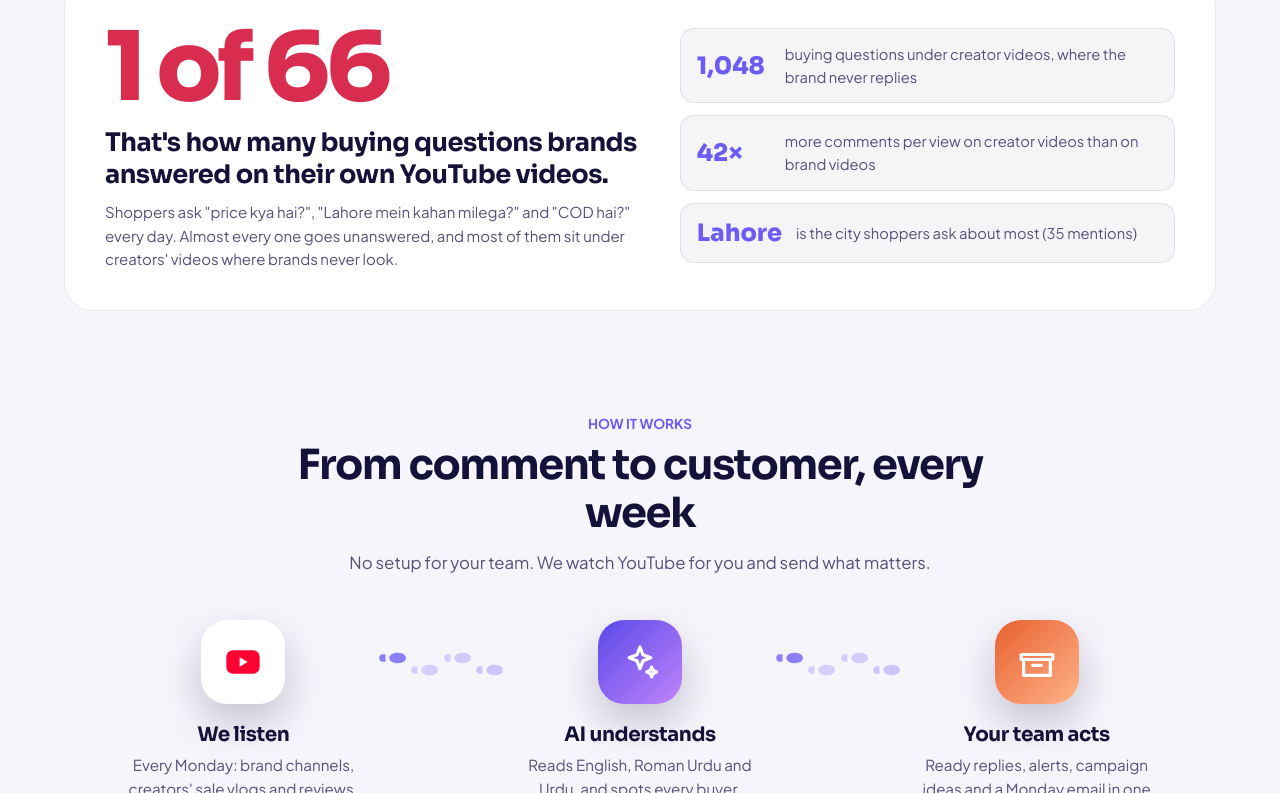
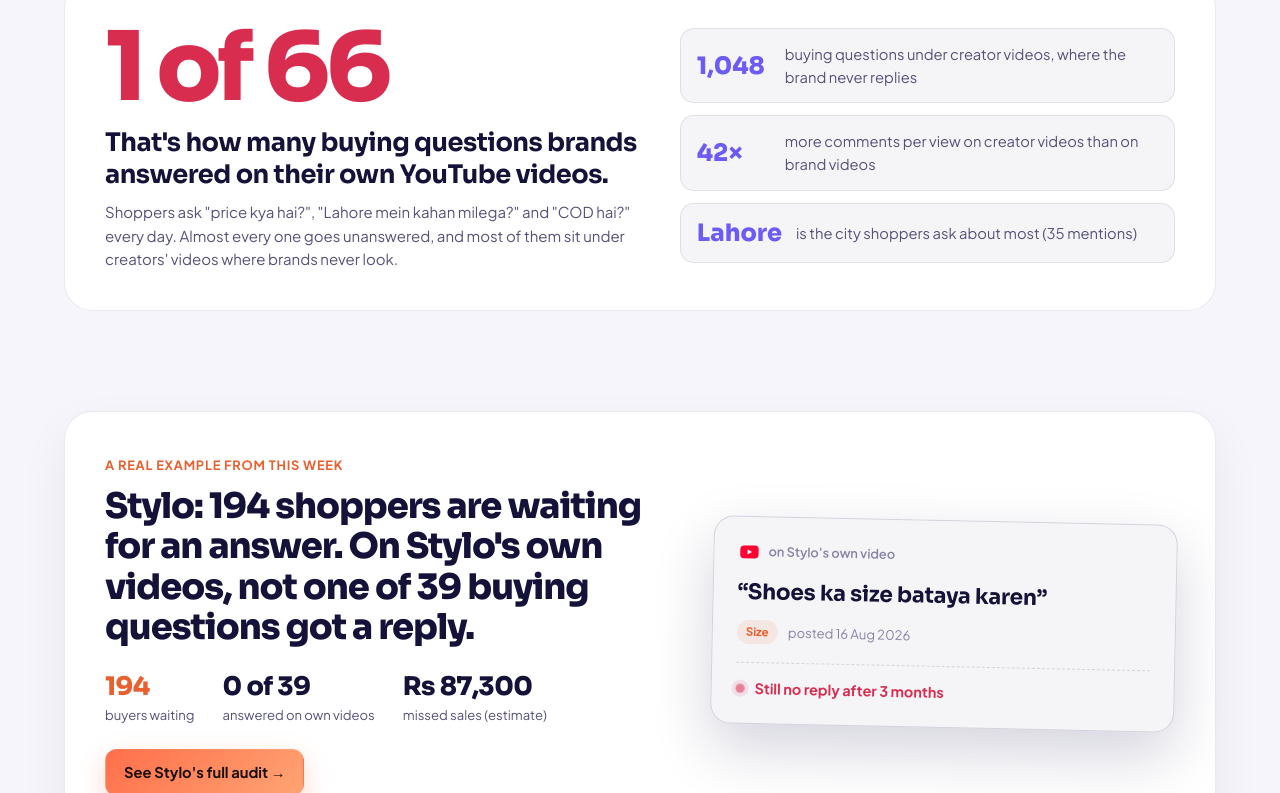
Before and after one commit to usamahanif349/joota-pulse, a plain HTML site: page index.html in a window 1280 px wide. Shown: the part 2007-2800 px from the top of the page. Drawn offline with Linux system fonts and the light colour scheme.

Commit message:
Real example section, WebP screenshots

```diff
--- a/index.html
+++ b/index.html
@@ -96,6 +96,23 @@
       <div class="fact"><b data-k="cmratio">–</b><span>more comments per view on creator videos than on brand videos</span></div>
       <div class="fact"><b data-k="city">–</b><span data-k="citytxt">is the city shoppers ask about most</span></div>
     </div>
+  </div>
+</section>
+
+<section class="lp sec" id="story" hidden>
+  <div class="reveal case">
+    <div class="case-l">
+      <small>A REAL EXAMPLE FROM THIS WEEK</small>
+      <h2 id="case-h">–</h2>
+      <div class="case-stats" id="case-stats"></div>
+      <a class="btn coral" id="case-cta" href="#">See the full audit →</a>
+    </div>
+    <figure class="case-q">
+      <div class="yt"><svg viewBox="0 0 24 24" aria-hidden="true"><rect x="2" y="5" width="20" height="14" rx="4" fill="#FF0033"/><path d="M10 9.2v5.6l4.8-2.8z" fill="#fff"/></svg><span id="case-where">YouTube comment</span></div>
+      <blockquote id="case-text">–</blockquote>
+      <figcaption><span class="tag hot" id="case-tag">Buyer</span><span id="case-age">–</span></figcaption>
+      <div class="case-wait"><i></i><span id="case-wait">Still no reply</span></div>
+    </figure>
   </div>
 </section>
 
--- a/site.js
+++ b/site.js
@@ -71,14 +71,46 @@
     show(0);
   }
 
+  /* a real example: the brand with the most waiting buyers among those with enough questions on their
+     own videos, and its oldest clear buying question that is still unanswered */
+  function story(D) {
+    const NOT = /\d:\d\d|co ?-?ord|dress|suit|shirt|kurt|lawn|dupatta|lehenga|frock|trouser|jeans|bag|makeup|jewel|http|@/i;
+    const cands = D.brands.map(b => D.spaces[b]).filter(s => s.own_q >= 5).sort((x, y) => y.waiting - x.waiting);
+    const s = cands[0]; if (!s) return;
+    const b = s.brands[0], name = b.replace(" Pakistan", "");
+    const now = new Date(D.updated + "T00:00:00");
+    const qs = D.inbox.filter(m => m.brand === b && m.ask !== "Complaint" && m.text.length >= 15 && m.text.length <= 110 && /[a-z]{3}/i.test(m.text) && !NOT.test(m.text))
+      .filter(m => (now - new Date(m.date + "T00:00:00")) / 864e5 >= 14);
+    const pick = qs.find(m => m.own) || qs[0]; if (!pick) return;
+    const days = Math.round((now - new Date(pick.date + "T00:00:00")) / 864e5);
+    const age = days >= 60 ? `${Math.round(days / 30)} months` : `${Math.round(days / 7)} weeks`;
+    $("#case-h").textContent = `${name}: ${fmt(s.waiting)} shoppers are waiting for an answer. On ${name}'s own videos, ${s.own_answered === 0 ? `not one of ${s.own_q}` : `only ${s.own_answered} of ${s.own_q}`} buying questions got a reply.`;
+    $("#case-stats").innerHTML = `<div><b style="color:var(--coral)">${fmt(s.waiting)}</b><span>buyers waiting</span></div>
+      <div><b>${s.own_answered} of ${s.own_q}</b><span>answered on own videos</span></div><div><b>${money(s.waiting)}</b><span>missed sales (estimate)</span></div>`;
+    $("#case-cta").href = `audit.html?brand=${encodeURIComponent(b)}`;
+    $("#case-cta").textContent = `See ${name}'s full audit →`;
+    $("#case-where").textContent = pick.own ? `on ${name}'s own video` : `under a video about ${name}`;
+    $("#case-text").textContent = `“${pick.text}”`;
+    $("#case-tag").textContent = pick.ask;
+    $("#case-age").textContent = `posted ${new Date(pick.date + "T00:00:00").toLocaleDateString("en-GB", { day: "numeric", month: "short", year: "numeric" })}`;
+    $("#case-wait").textContent = `Still no reply after ${age}`;
+    $("#story").hidden = false;
+  }
+
+  /* screenshots: light WebP versions, JPEG if a WebP isn't there yet */
+  function loadImg(img, base) {
+    img.onerror = () => { img.onerror = null; img.src = base + ".jpg"; };
+    img.src = base + ".webp";
+  }
+
   /* theme */
   const SUN = '<svg viewBox="0 0 24 24" fill="none" stroke="currentColor" stroke-width="1.8" stroke-linecap="round" aria-hidden="true"><circle cx="12" cy="12" r="4"/><path d="M12 2v2M12 20v2M4.9 4.9l1.4 1.4M17.7 17.7l1.4 1.4M2 12h2M20 12h2M4.9 19.1l1.4-1.4M17.7 6.3l1.4-1.4"/></svg>';
   const MOON = '<svg viewBox="0 0 24 24" fill="none" stroke="currentColor" stroke-width="1.8" stroke-linecap="round" stroke-linejoin="round" aria-hidden="true"><path d="M20 14.5A8 8 0 019.5 4a8 8 0 1010.5 10.5z"/></svg>';
   const setTheme = t => {
     document.documentElement.setAttribute("data-theme", t); $("#theme").innerHTML = t === "light" ? MOON : SUN;
     const dir = t === "light" ? "light" : "dark";
-    $$("[data-shot]").forEach(i => i.src = `shots/${dir}/${i.dataset.shot}.jpg`);
-    $$("[data-crop]").forEach(i => i.src = `shots/${dir}/crop-${i.dataset.crop}.jpg`);
+    $$("[data-shot]").forEach(i => { i.dataset.dir = dir; if (i.classList.contains("on") || i.getAttribute("src")) loadImg(i, `shots/${dir}/${i.dataset.shot}`); });
+    $$("[data-crop]").forEach(i => loadImg(i, `shots/${dir}/crop-${i.dataset.crop}`));
   };
   let theme = document.documentElement.getAttribute("data-theme") || "dark";
   setTheme(theme);
@@ -94,6 +126,7 @@
       i = k;
       tabs.forEach((t, n) => { t.classList.toggle("on", n === k); t.setAttribute("aria-selected", String(n === k)); t.classList.remove("run"); });
       imgs.forEach((im, n) => im.classList.toggle("on", n === k));
+      [k, (k + 1) % imgs.length].forEach(n => { const im = imgs[n]; if (!im.getAttribute("src")) loadImg(im, `shots/${im.dataset.dir || "dark"}/${im.dataset.shot}`); });
       if (!still && !paused) { void tabs[k].offsetWidth; tabs[k].classList.add("run"); }
     };
     let paused = false;
@@ -117,6 +150,7 @@
     $$('[data-k="waiting"]').forEach(el => el.closest(".proof-strip") ? countUp(el, a.waiting, n => fmt(Math.round(n))) : (el.textContent = fmt(a.waiting)));
     $$('[data-k="money"]').forEach(el => countUp(el, a.waiting, n => money(n)));
     demo(D);
+    story(D);
     set("brands", D.brands.length);
     set("ratio", `${a.own_answered} of ${a.own_q}`);
     set("creatorq", fmt(a.creator_q));
--- a/styles.css
+++ b/styles.css
@@ -931,3 +931,20 @@ kbd { font: 600 .72rem var(--body); padding: 2px 6px; border-radius: 6px; backgr
 .ws-opt .tick { width: 16px; height: 16px; margin-left: auto; color: var(--violet); opacity: 0; }
 .ws-opt[aria-selected="true"] { background: var(--violet-soft); } .ws-opt[aria-selected="true"] .tick { opacity: 1; }
 @media (max-width: 820px) { .ws-btn .ws-name { max-width: 130px; } .ws-menu { position: fixed; left: 12px; right: 12px; top: 64px; width: auto; } }
+/* real example */
+.case { display: grid; grid-template-columns: 1.1fr .9fr; gap: 40px; align-items: center; padding: 40px; border-radius: var(--r-xl);
+  background: var(--s1); border: 1px solid var(--line); }
+:root[data-theme="light"] .case { background: #fff; box-shadow: 0 20px 50px rgba(20, 16, 60, .06); }
+.case-l small { color: var(--coral); font-weight: 700; font-size: .8rem; letter-spacing: .06em; }
+.case-l h2 { font: 800 clamp(1.5rem, 3vw, 2.2rem)/1.15 var(--display); letter-spacing: -.03em; margin-top: 10px; }
+.case-stats { display: flex; gap: 28px; flex-wrap: wrap; margin: 22px 0 24px; }
+.case-stats b { display: block; font: 800 1.6rem var(--display); letter-spacing: -.02em; }
+.case-stats span { font-size: .82rem; color: var(--muted); }
+.case-q { margin: 0; padding: 24px; border-radius: 20px; background: var(--s2); border: 1px solid var(--line-2); transform: rotate(1.2deg); box-shadow: 0 24px 60px rgba(20, 14, 70, .18); }
+.case-q .yt { display: flex; align-items: center; gap: 8px; font-size: .8rem; color: var(--dim); font-weight: 600; }
+.case-q .yt svg { width: 22px; height: 22px; }
+.case-q blockquote { margin: 14px 0 0; font: 700 1.35rem/1.35 var(--display); letter-spacing: -.01em; }
+.case-q figcaption { display: flex; gap: 10px; align-items: center; margin-top: 14px; font-size: .82rem; color: var(--dim); }
+.case-wait { display: flex; align-items: center; gap: 10px; margin-top: 18px; padding-top: 14px; border-top: 1px dashed var(--line-2); color: var(--rose); font-weight: 700; font-size: .9rem; }
+.case-wait i { width: 9px; height: 9px; border-radius: 50%; background: var(--rose); box-shadow: 0 0 0 4px color-mix(in srgb, var(--rose) 20%, transparent); animation: blink 1.6s infinite; }
+@media (max-width: 900px) { .case { grid-template-columns: 1fr; padding: 26px 20px; } .case-q { transform: none; } }
```
Also changed, not shown: 2 other files.
